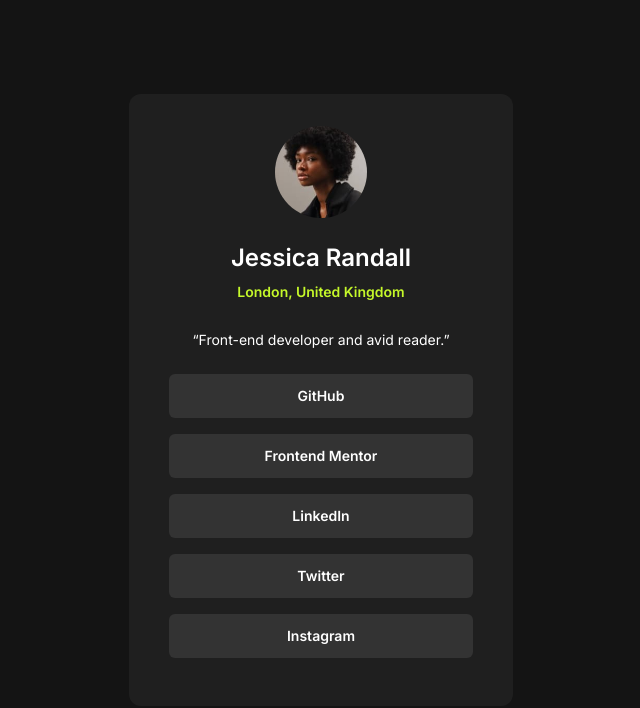
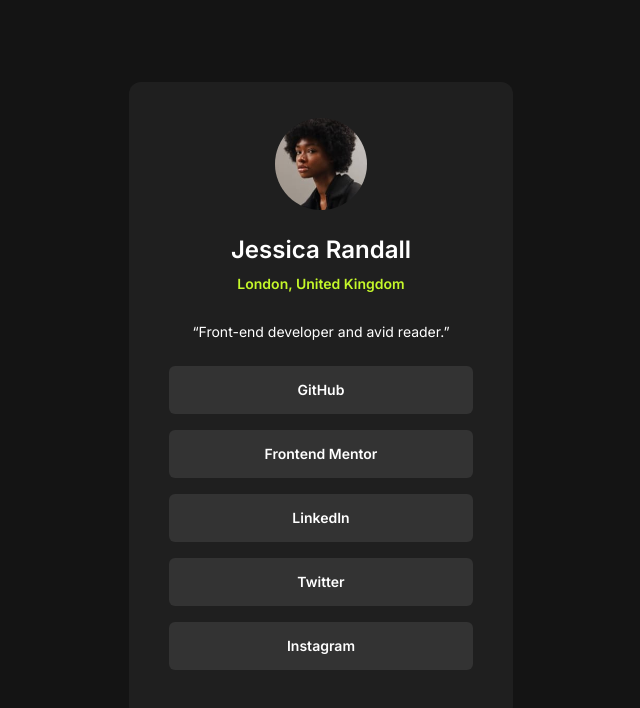
Before and after one commit to njorogejeff/social-links-profile, a website built with Vite: page index.html in a window 1280 px wide. Shown: the whole page, without its empty margins (319-959 px from the left). Built offline with nearby package versions, Linux system fonts and the light colour scheme.

Commit message:
refactor index.html to adjust padding for social links for improved consistency

```diff
--- a/index.html
+++ b/index.html
@@ -15,7 +15,7 @@
 
   <body class="font-inter text-social-white text-center text-sm">
     <main class="bg-social-grey-900 grid min-h-screen place-content-center">
-      <section class="w-96 bg-social-grey-800 rounded-xl px-10 py-8">
+      <section class="w-96 bg-social-grey-800 rounded-xl px-10 pt-9 pb-8">
         <img
           src="./assets/images/avatar-jessica.jpeg"
           alt="Jessica Randall Picture"
@@ -27,19 +27,19 @@
 
         <!-- Social Links -->
         <section>
-          <a href="https://www.github.com" target="_blank" class="block bg-social-grey-700 py-3 rounded-md mb-4 text-sm font-semibold hover:bg-social-green hover:text-social-grey-900 transition duration-300">
+          <a href="https://www.github.com" target="_blank" class="block bg-social-grey-700 py-3.5 rounded-md mb-4 text-sm font-semibold hover:bg-social-green hover:text-social-grey-900 transition duration-300">
             GitHub
           </a>
-          <a href="https://www.frontendmentor.io" target="_blank" class="block bg-social-grey-700 py-3 rounded-md mb-4 text-sm font-semibold hover:bg-social-green hover:text-social-grey-900 transition duration-300">
+          <a href="https://www.frontendmentor.io" target="_blank" class="block bg-social-grey-700 py-3.5 rounded-md mb-4 text-sm font-semibold hover:bg-social-green hover:text-social-grey-900 transition duration-300">
             Frontend Mentor
           </a>
-          <a href="https://www.linkedin.com" target="_blank" class="block bg-social-grey-700 py-3 rounded-md mb-4 text-sm font-semibold hover:bg-social-green hover:text-social-grey-900 transition duration-300">
+          <a href="https://www.linkedin.com" target="_blank" class="block bg-social-grey-700 py-3.5 rounded-md mb-4 text-sm font-semibold hover:bg-social-green hover:text-social-grey-900 transition duration-300">
             LinkedIn
           </a>
-          <a href="https://www.twitter.com" target="_blank" class="block bg-social-grey-700 py-3 rounded-md mb-4 text-sm font-semibold hover:bg-social-green hover:text-social-grey-900 transition duration-300">
+          <a href="https://www.twitter.com" target="_blank" class="block bg-social-grey-700 py-3.5 rounded-md mb-4 text-sm font-semibold hover:bg-social-green hover:text-social-grey-900 transition duration-300">
             Twitter
           </a>
-          <a href="https://www.instagram.com" target="_blank" class="block bg-social-grey-700 py-3 rounded-md mb-4 text-sm font-semibold hover:bg-social-green hover:text-social-grey-900 transition duration-300">
+          <a href="https://www.instagram.com" target="_blank" class="block bg-social-grey-700 py-3.5 rounded-md mb-4 text-sm font-semibold hover:bg-social-green hover:text-social-grey-900 transition duration-300">
             Instagram
           </a>
         </section>
```
